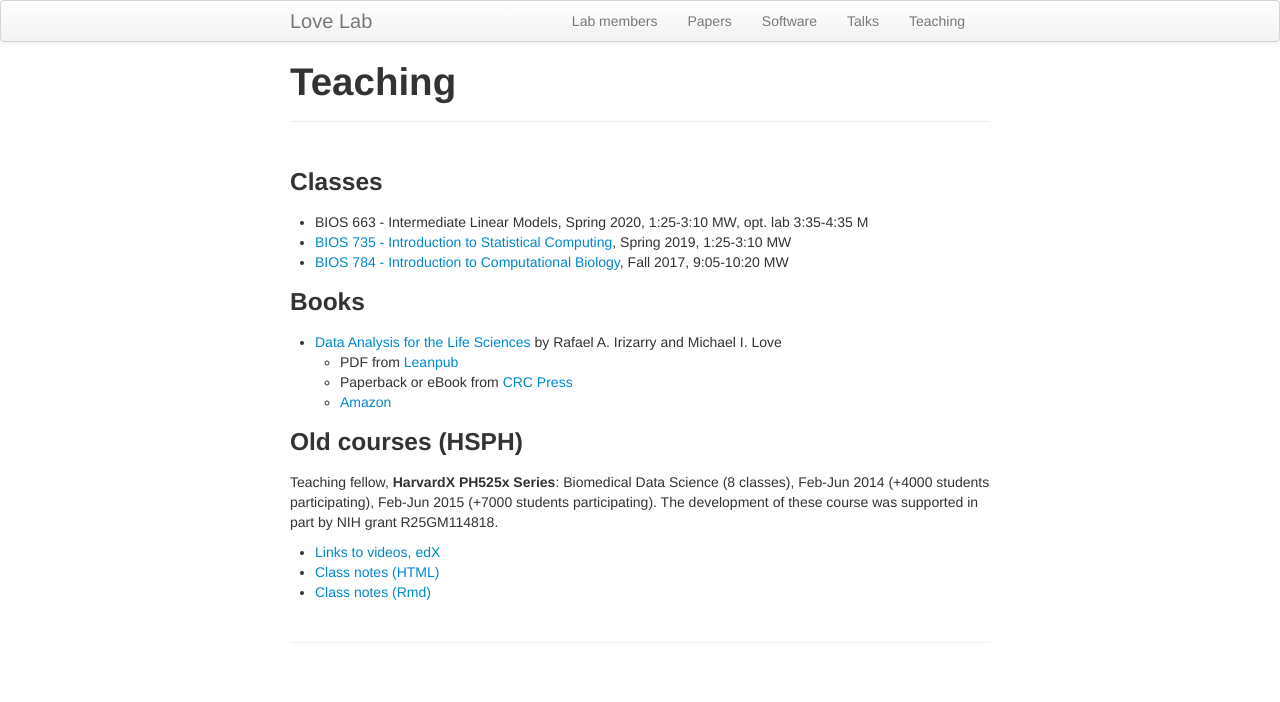
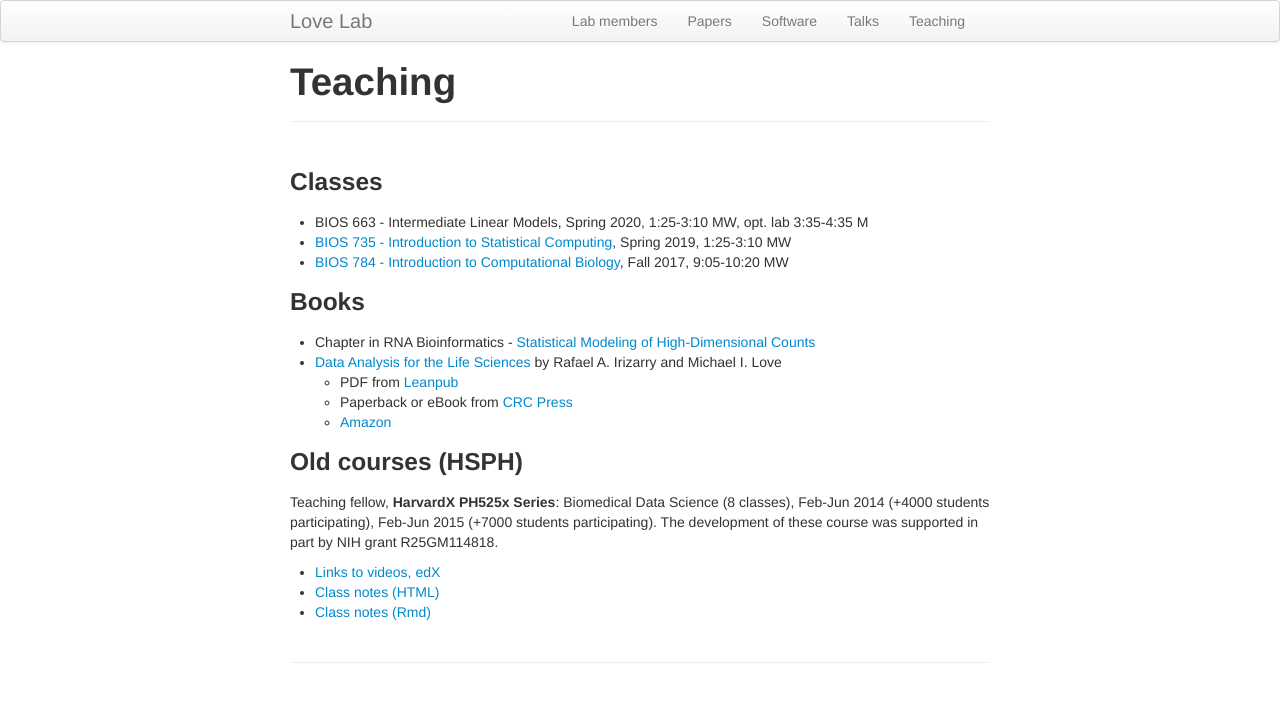
Before and after one commit to mikelove/mikelove.github.io, a Jekyll site: the page built from pages/teaching.md, in a window 1280 px wide. Shown: the top 702 px of the page. Built offline with Jekyll 4.4.1, drawn with Linux system fonts in a browser that asks for light colours.

Commit message:
add link

```diff
--- a/pages/teaching.md
+++ b/pages/teaching.md
@@ -14,6 +14,7 @@ title: "Teaching"
 
 ### Books
 
+* Chapter in RNA Bioinformatics - [Statistical Modeling of High-Dimensional Counts](counts-model)
 * [Data Analysis for the Life Sciences](https://leanpub.com/dataanalysisforthelifesciences/) by Rafael A. Irizarry and Michael I. Love
     - PDF from [Leanpub](https://leanpub.com/dataanalysisforthelifesciences/)
     - Paperback or eBook from [CRC Press](https://www.crcpress.com/Data-Analysis-for-the-Life-Sciences-with-R/Irizarry-Love/p/book/9781498775670)
```
